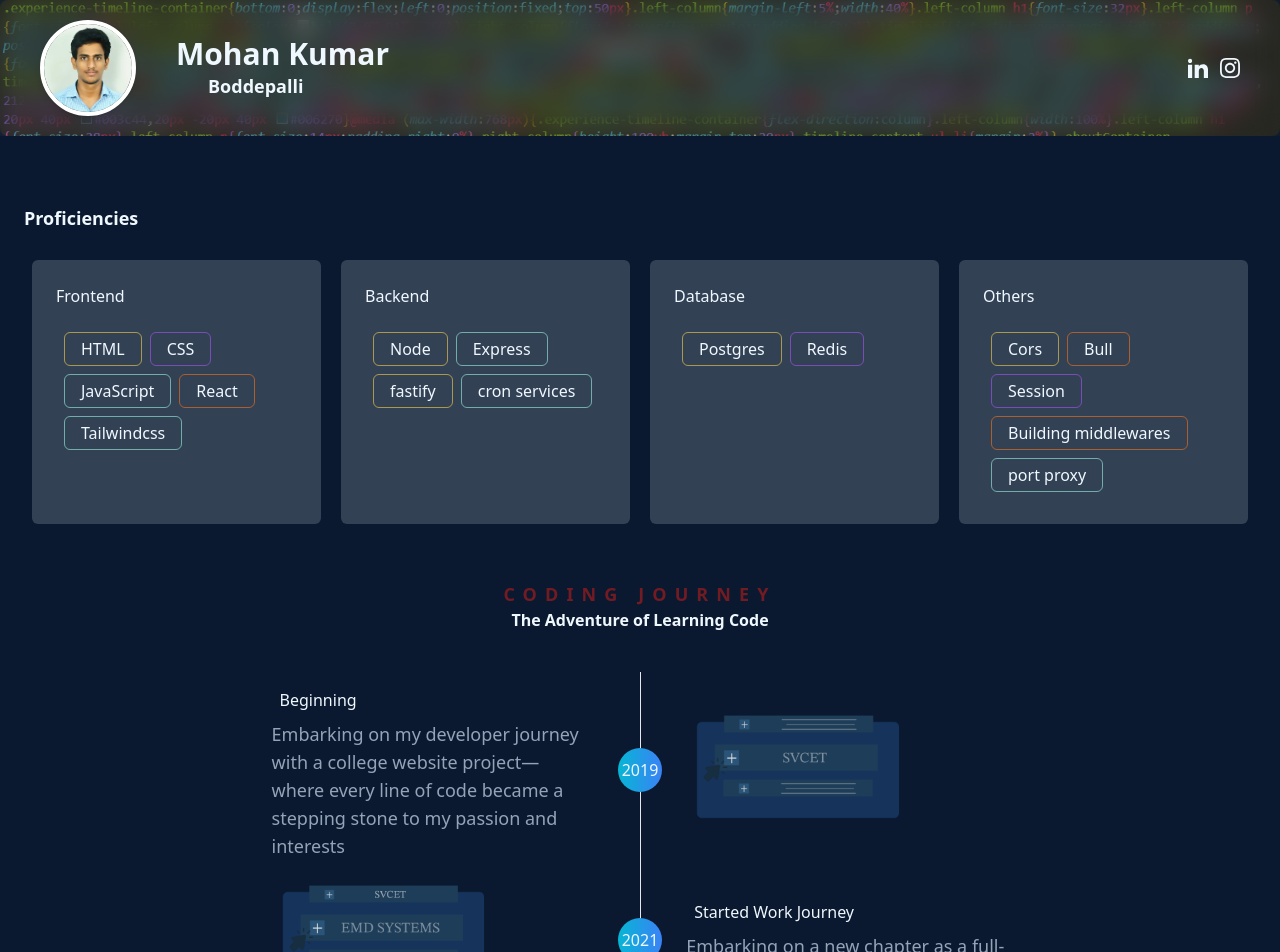
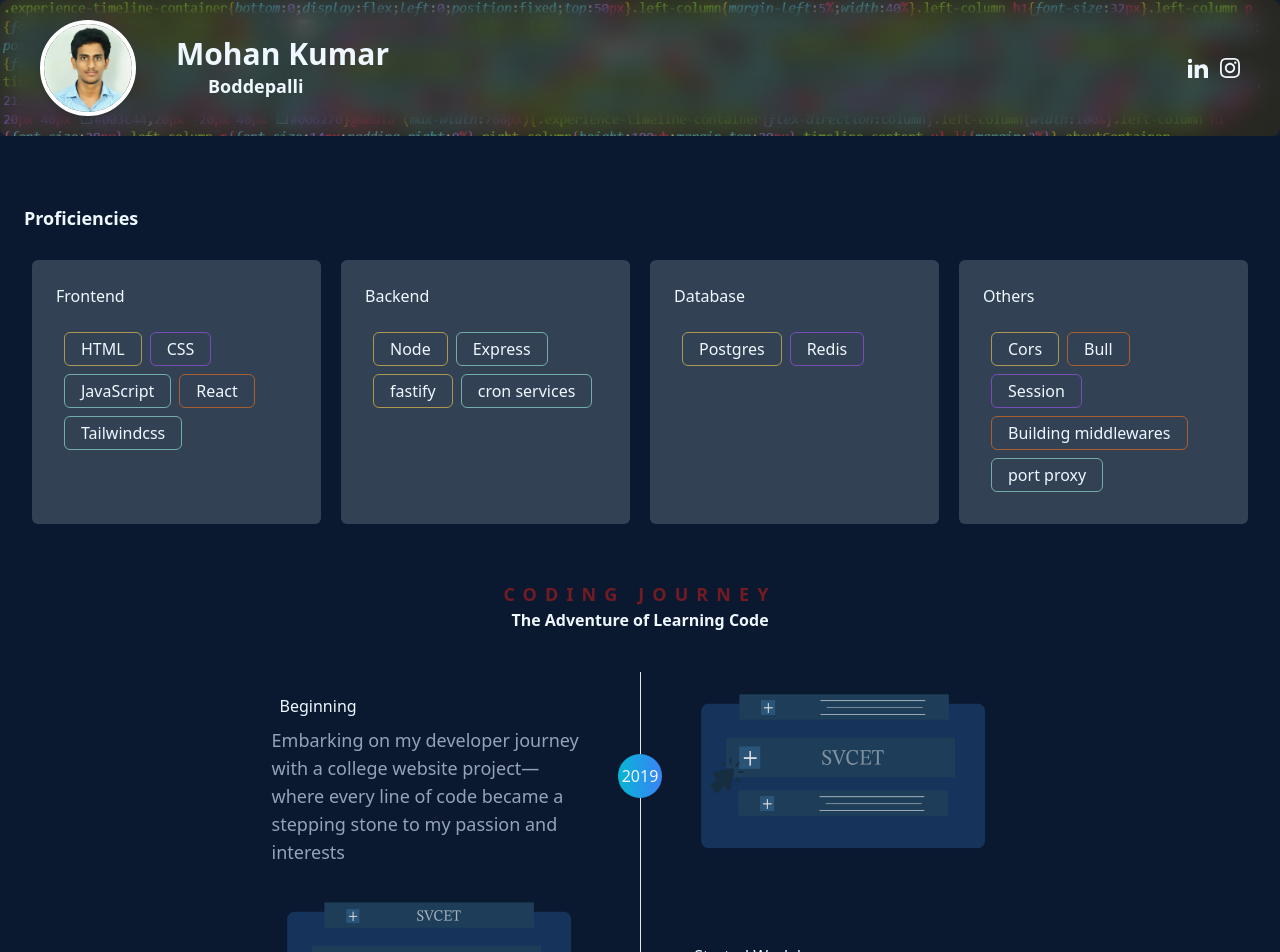
Before and after one commit to MohanKumarBoddepalli/Portfolio, a React (Create React App) app: page / in a window 1280 px wide. Shown: the top 952 px of the page. Built offline with nearby package versions, Linux system fonts and the light colour scheme.

Commit message:
responsive

```diff
--- a/src/App.js
+++ b/src/App.js
@@ -9,7 +9,7 @@
   return (
     <div className='grid grid-cols-1 gap-10'>
       <Profile />
-      <div className='flex flex-col gap-10 p-4'>
+      <div className='flex flex-col gap-10 p-4 min-h-screen'>
         <Skills />
         <Experience />
       </div>
--- a/src/assets/main.css
+++ b/src/assets/main.css
@@ -515,20 +515,8 @@
 .h-full {
   height: 100%;
 }
-.h-56 {
-  height: 14rem;
-}
-.h-48 {
-  height: 12rem;
-}
-.h-4\/6 {
-  height: 66.666667%;
-}
-.h-2\/6 {
-  height: 33.333333%;
-}
-.h-3\/6 {
-  height: 50%;
+.min-h-screen {
+  min-height: 100vh;
 }
 .w-11 {
   width: 2.75rem;
@@ -700,12 +688,6 @@
 .pl-1\.5 {
   padding-left: 0.375rem;
 }
-.pr-1 {
-  padding-right: 0.25rem;
-}
-.pr-1\.5 {
-  padding-right: 0.375rem;
-}
 .text-3xl {
   font-size: 1.875rem;
   line-height: 2.25rem;
@@ -755,10 +737,6 @@
   --tw-shadow-colored: 0 4px 6px -1px var(--tw-shadow-color), 0 2px 4px -2px var(--tw-shadow-color);
   box-shadow: var(--tw-ring-offset-shadow, 0 0 #0000), var(--tw-ring-shadow, 0 0 #0000), var(--tw-shadow);
 }
-.drop-shadow-\[0_35px_35px_rgba\(24\2c 102\2c 119\2c 0\.25\)\] {
-  --tw-drop-shadow: drop-shadow(0 35px 35px rgba(24,102,119,0.25));
-  filter: var(--tw-blur) var(--tw-brightness) var(--tw-contrast) var(--tw-grayscale) var(--tw-hue-rotate) var(--tw-invert) var(--tw-saturate) var(--tw-sepia) var(--tw-drop-shadow);
-}
 .backdrop-blur-md {
   --tw-backdrop-blur: blur(12px);
   -webkit-backdrop-filter: var(--tw-backdrop-blur) var(--tw-backdrop-brightness) var(--tw-backdrop-contrast) var(--tw-backdrop-grayscale) var(--tw-backdrop-hue-rotate) var(--tw-backdrop-invert) var(--tw-backdrop-opacity) var(--tw-backdrop-saturate) var(--tw-backdrop-sepia);
@@ -795,20 +773,12 @@
     height: 12rem;
   }
 
-  .md\:w-full {
-    width: 100%;
-  }
-
   .md\:flex-1 {
     flex: 1 1 0%;
   }
 
   .md\:justify-start {
     justify-content: flex-start;
-  }
-
-  .md\:justify-end {
-    justify-content: flex-end;
   }
 
   .md\:gap-10 {
@@ -834,16 +804,16 @@
     justify-content: flex-start;
   }
 
-  .lg\:justify-end {
-    justify-content: flex-end;
-  }
-
   .lg\:text-lg {
     font-size: 1.125rem;
     line-height: 1.75rem;
   }
 }
 @media (min-width: 1280px) {
+
+  .xl\:h-48 {
+    height: 12rem;
+  }
 
   .xl\:w-3\/5 {
     width: 60%;
@@ -852,14 +822,10 @@
   .xl\:justify-start {
     justify-content: flex-start;
   }
-
-  .xl\:justify-end {
-    justify-content: flex-end;
-  }
 }
 @media (min-width: 1536px) {
 
-  .\32xl\:justify-end {
-    justify-content: flex-end;
+  .\32xl\:h-48 {
+    height: 12rem;
   }
 }
--- a/src/component/Experience/index.js
+++ b/src/component/Experience/index.js
@@ -3,7 +3,7 @@
 const ImagedComponent = (path, altDesc) => {
 
   return (
-    <img className={`flex xs:h-24 lg:h-32 md:h-48 items-center justify-center alidrop-shadow-[0_35px_35px_rgba(24,102,119,0.25)]`} alt={''} src={path}></img>
+    <img className={`flex xs:h-24 lg:h-32 md:h-48 xl:h-48 2xl:h-48 items-center justify-center alidrop-shadow-[0_35px_35px_rgba(24,102,119,0.25)]`} alt={''} src={path}></img>
   )
 }
 const details = (heading, desc) => {
@@ -24,8 +24,8 @@
       </div>
       <div className='flex flex-col w-full justify-center place-items-center items-center'>
         {experience.map((data) =>
-          <div className="flex w-full xl:w-3/5  grid-cols-3 size-full gap-2 items-center h-4/5 gap-x-10 justify-center place-items-center">
-            <div className='flex p-2 pl-1.5 w-full items-center justify-center lg:justify-start md:justify-start xl:justify-start  h-4/5'>
+          <div className="flex w-full xl:w-3/5 grid-cols-3 size-full gap-2 items-center h-4/5 gap-x-10 justify-center place-items-center">
+            <div className='flex p-2 pl-1.5 w-full items-center justify-center min-h-80'>
               {data.leftImage ? ImagedComponent(data.right, data.mode) : details(data.heading, data.desc)}
             </div>
             <div className=" w-px h-full justify-center items-center flex bg-gray-200">
@@ -35,7 +35,7 @@
                 </div>
               </div>
             </div>
-            <div className='flex p-2 pl-1.5 w-full items-center justify-center lg:justify-start md:justify-start xl:justify-start  h-4/5'
+            <div className='flex p-2 pl-1.5 w-full items-center justify-center h-4/5'
             >
               {data.leftImage ? details(data.heading, data.desc) : ImagedComponent(data.right, data.altDesc)}
             </div>
```
